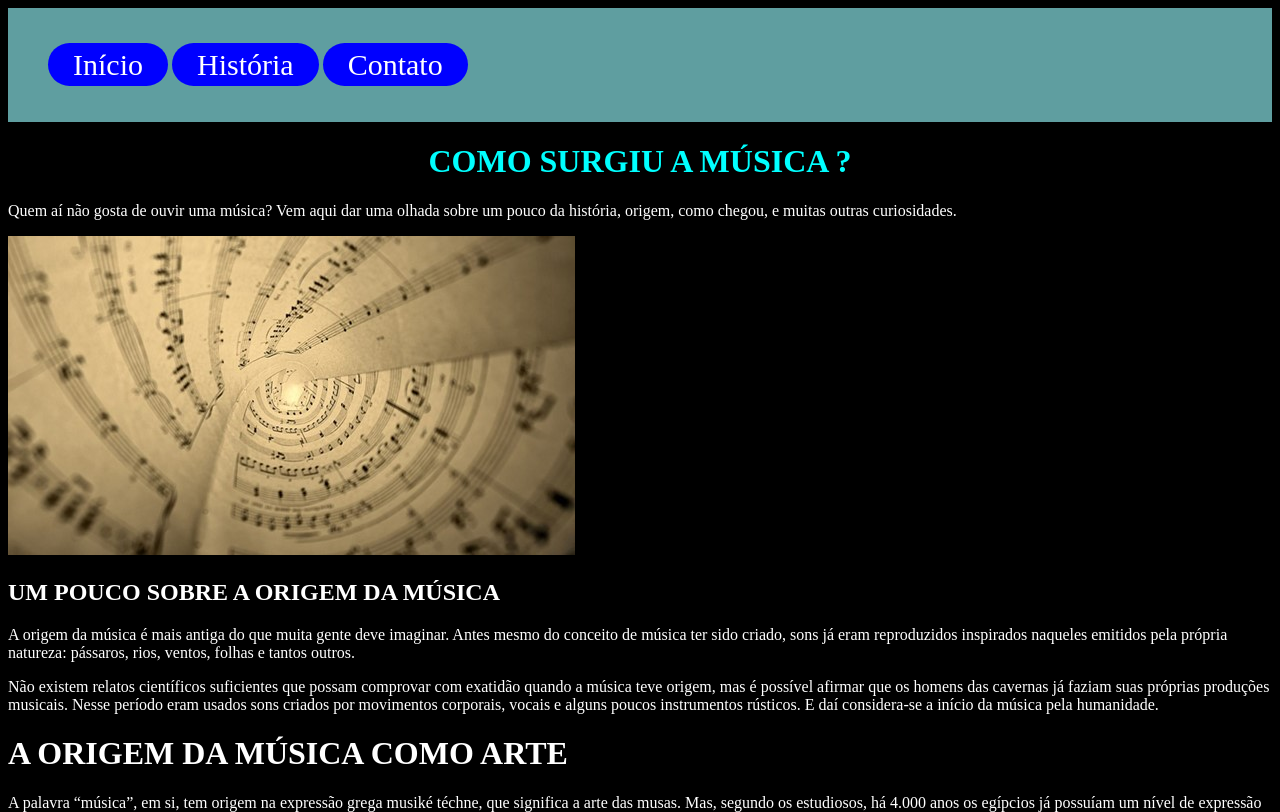
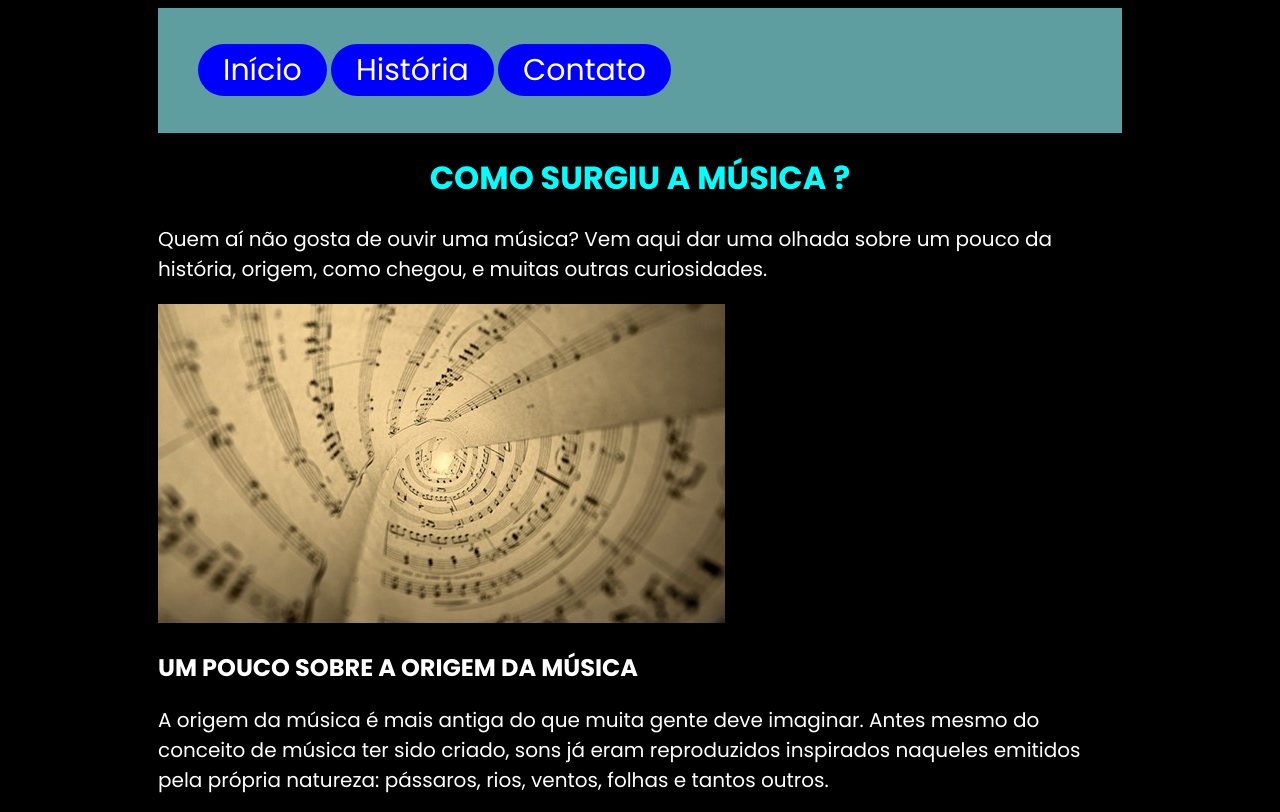
Before and after one commit to luisrauch/pensam-comp-2024, a plain HTML site: page Index.html in a window 1280 px wide. Shown: the top 812 px of the page. Drawn offline with Linux system fonts and the light colour scheme; a web font is replaced by a local one.

Commit message:
Update style.css

```diff
--- a/style.css
+++ b/style.css
@@ -1,6 +1,8 @@
 body{
     background-color: black;
     color: white;
+    font-family: "Poppins", sans-serif;
+    padding: 0 150px;
 }
 
 header{
@@ -8,16 +10,20 @@ header{
     padding: 40px;
 }
 
-.links{
-    color: #FFF ;
-    font-size: 30px;
-    text-decoration: none;
-    background-color: blue;
-    padding: 5px 25px;
-    border-radius: 30px;
-}
-
 .titulo1{
     color: aqua;
     text-align: center;
 }
+
+.links{
+    color: #FFF ; /*cor do texto*/
+    font-size: 30px; /*tamanho do texto*/
+    text-decoration: none; /*retirar o sublinhado*/
+    background-color: blue; /*cor de fundo do texto*/
+    padding: 5px 25px; /*espaço em torno do texto*/
+    border-radius: 30px; /*deixar o botão arredondado*/
+}
+
+p{
+    font-size: 20px;
+}
```
